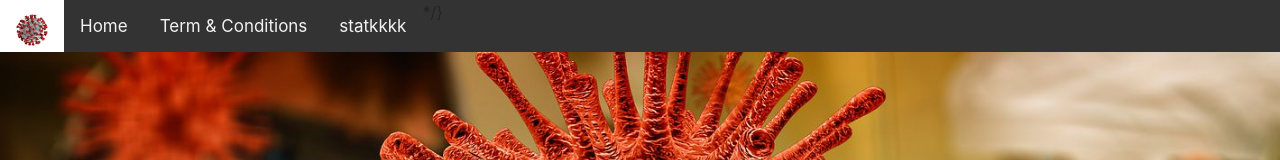
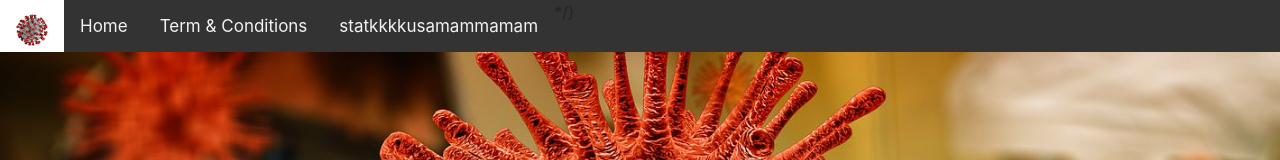
Before and after one commit to muhammadusamabaig/REACT.JS-COVID-19-Tracker, a React (Create React App) app: page / in a window 1280 px wide. Shown: the top 160 px of the page. Built offline with nearby package versions, Linux system fonts and the light colour scheme; no server answers.

Commit message:
15th commit

```diff
--- a/src/Navigation.js
+++ b/src/Navigation.js
@@ -33,7 +33,7 @@ class Navigation extends Component{
            :"32px",width:"32px"}} src="covidicon.jpg"/></a> */}
             <Link href="/">Home</Link>
            <a href="#footer" className="d-none d-md-block">Term & Conditions</a>
-           <a href="#chart" >statkkkk</a>
+           <a href="#chart" >statkkkkusamammamam</a>
 
 
            <a href="#////" className="icon" onClick={this.myFunction}>
```
